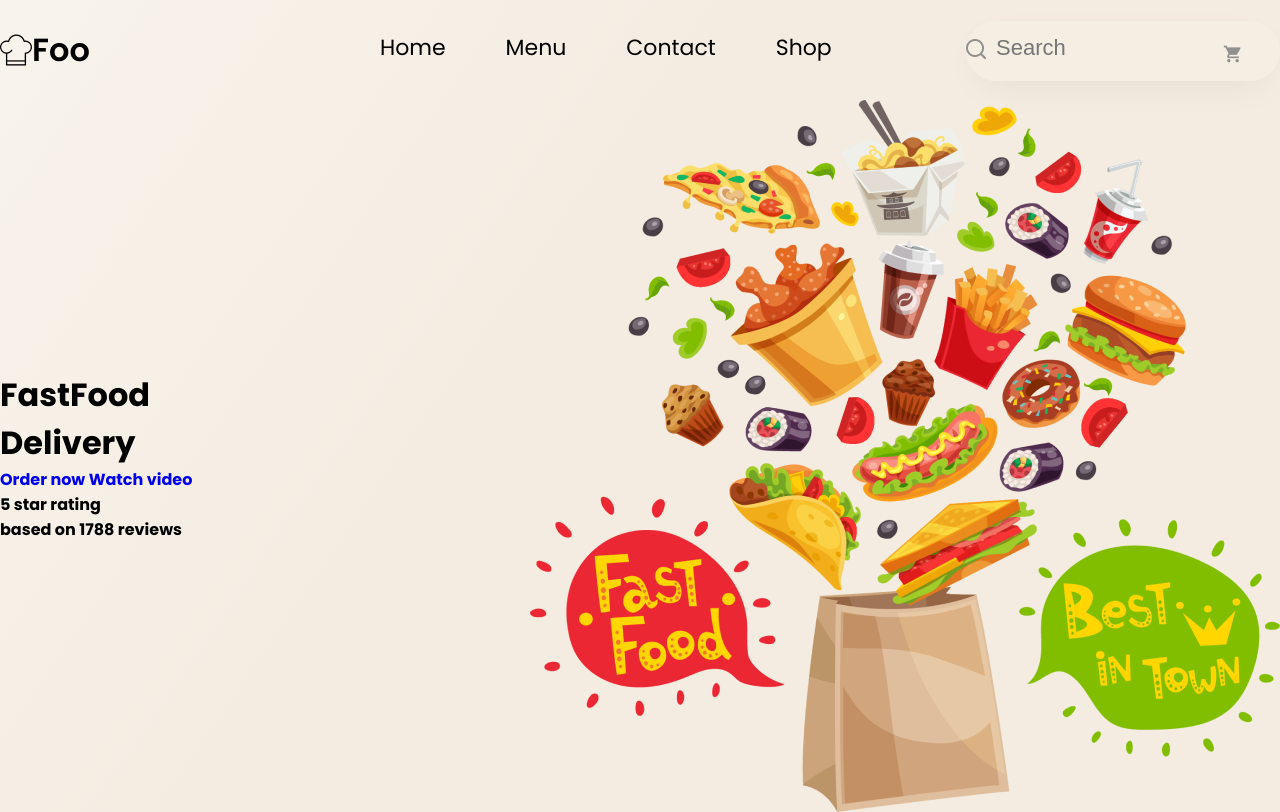
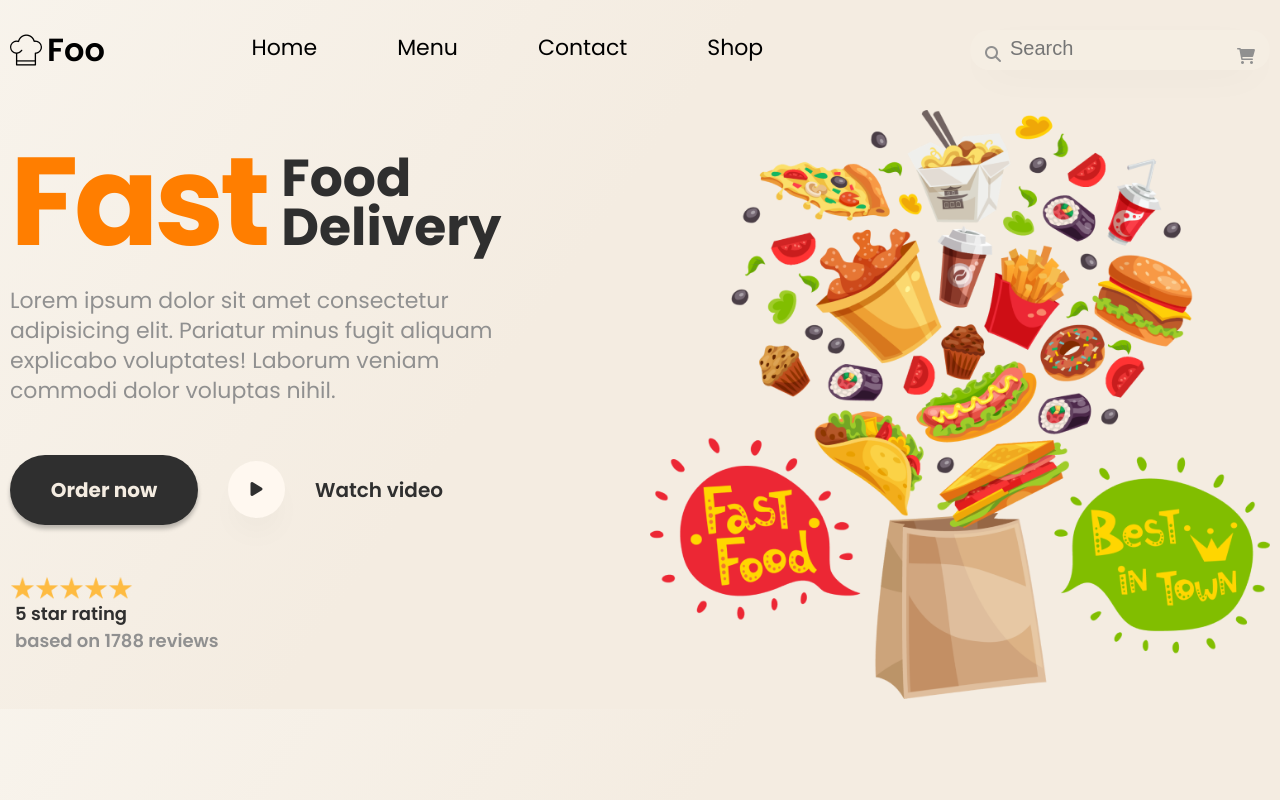
Before and after one commit to Marycorreia12/Responsive-Food-Landing-page, a plain HTML site: page index.html in a window 1280 px wide. Drawn offline with Linux system fonts and the light colour scheme; a web font is replaced by a local one.

Commit message:
home section

```diff
--- a/assets/css/style.css
+++ b/assets/css/style.css
@@ -8,17 +8,19 @@
 :root {
     --primary-color: #FF7E00;
     --secondary-color: #F4ECE1;
-    --black: #000000;
+    --black-primary: #000000;
+    --black-secondary: #2F2F2F;
     --white: #ffffff;
     --gray: #909090;
   }
 
   .container{
-      max-width: 1300px;
+      max-width: 1340px;
       margin: 0 auto;
       display: flex;
       justify-content: space-between;
       align-items: center;
+      flex-wrap: wrap;
   }
 
   a{
@@ -31,7 +33,9 @@
 
   img{
       display: block;
+      object-fit: cover;
       width: 100%;
+      height: 100%;
   }
 
   body{
@@ -45,8 +49,8 @@
 
   #header{
       line-height: 100px;
+      padding: 0 10px;
   }
-
 
   #header .logo{
     display: inline-flex;
@@ -56,6 +60,7 @@
   #header .logo img{
     width: 32px;
     height: 32px;
+    margin-right: 5px;
   }
 
   #header .logo span{
@@ -65,19 +70,11 @@
     line-height: 44px;
   }
 
-  #header .nav{
-      display: flex;
-      align-items: center;
-      justify-content: space-between;
-      width: 900px;
-  }
-
   #header .nav ul{
     display: flex;
     align-items: center;
     justify-content: space-between;
 }
-
 
 #header .nav ul li{
   margin-right: 60px;
@@ -85,54 +82,177 @@
 
 
 #header .nav ul li a{
-   color: var(--black);
+   color: var(--black-primary);
    font-size: 22px;
    line-height: 20px;
    font-weight: normal;
+   padding: 10px;
   }
 
-  #header .nav .input-group{
-    position: relative;
+  #header .nav ul li a:hover{
+      color: var(--white);
+      background-color: var(--primary-color);
+      border-radius: 10px;
+      transition: 0.5s linear;
   }
 
+#header #input-group{
+    width: 300px;
+    height: 40px;
+    position: relative;
+}
 
-#header .nav .input-group input{
+#header #input-group input{
+    width: 100%;
+    height: 100%;
     background: rgba(255, 249, 240, 0.1);
     box-shadow: 0px 12px 40px -16px rgba(0, 0, 0, 0.1);
     border-radius: 30px;
-    width: 314px;
-    height: 60px;
     border: none;
     outline: none;
+    display: flex;
+    align-items: center;
+}
+
+#header #input-group input:focus{
+    border: 3px solid var(--primary-color);
+    transition: .5s ease-in-out;
+}
+
+#header #input-group label{
+    position: absolute;
+    width: 18px !important;
+    height: 18px !important;
+    left: 5%;
+    top: 40%;
+    color: var(--gray);
+}
+
+#header #input-group i{
+    position: absolute;
+    right: 5%;
+    top: 45%;
+    color: var(--gray);
 }
 
 
-#header .nav .input-group::before{
-    content: url('/img/Vector_1.png');
-    position: absolute;
-    left: 0;
-    top: 4%;
-    color: var(--gray);
-    width: 18px;
-    height: 18px;
-}
-
-
-#header .nav .input-group::after{
-    content: url('/img/Vector.png');
-    position: absolute;
-    right: 12.5%;
-    top: 8.33%;
-    bottom: 8.33%;
-
-}
-
-#header .nav .input-group input::placeholder{
+#header #input-group input::placeholder{
     font-style: normal;
     font-weight: 400;
-    font-size: 22px;
-    line-height: 94.8%;
-    padding-left: 30px;
+    font-size: 20px;
+    padding-left: 40px;
 }
 
 /* Home starts */
+
+#home .content{
+    flex: 1 1 300px;
+    padding: 10px;
+}
+
+#home .content .title h1{
+    color: #2F2F2F;
+    color: var(--black-secondary);
+    font-size: 52px;
+    line-height: 49px;
+    display: inline-flex;
+    align-items: center;
+    gap: 15px;
+}
+
+#home .content .title span{
+    color: var(--primary-color);
+    font-size: 125px;
+    line-height: 120px;
+    letter-spacing: -0.035em;
+}
+
+#home .content .text{
+    font-weight: 400;
+    font-size: 22px;
+    line-height: 30px;
+    color: var(--gray);
+    margin: 24px 6px 49px 0;
+    width: 500px;
+}
+
+#home .content .buttons{
+    display: flex;
+    align-items: center;
+    gap: 30px;
+    margin-bottom: 50px;
+}
+
+#home .content .buttons .btn{
+    display: block;
+    background-color: var(--black-secondary);
+    width: 188px;
+    height: 70px;
+    box-shadow: 0px 4px 4px rgba(0, 0, 0, 0.25);
+    border-radius: 84px;
+    color: var(--secondary-color);
+    font-size: 20px;
+    line-height: 70px;
+    text-align: center;
+}
+
+#home .content .buttons .btn:hover{
+    color: var(--black-secondary);
+    background-color: var(--secondary-color);
+    transition: 0.5s linear;
+}
+
+#home .content .buttons .play{
+    display: block;
+    width: 57px;
+    height: 57px;
+    border-radius: 50%;
+    background: #FFF8F0;
+    box-shadow: 0px 20px 36px -16px rgba(0, 0, 0, 0.1);
+    position: relative;
+}
+
+#home .content .buttons .play i{
+    line-height: 57px;
+    text-align: center;
+    color: #2F2F2F;
+    position: absolute;
+    top: 0;
+    left: 50%;
+    transform: translateX(-50%);
+   /* transform: rotate(90deg); */
+}
+
+#home .content .buttons .watch{
+    font-weight: 600;
+    font-size: 20px;
+    line-height: 18px;
+    color: #2F2F2F;
+}
+
+#home .content .ranking{
+    width: 255px;
+    height: 92px;
+}
+
+#home .content .ranking .star{
+    display: flex;
+    height: 25.375px;
+    width: 26.25px;
+}
+
+#home .content .ranking p{
+    color: var(--gray);
+    font-weight: 600;
+    font-size: 18px;
+    margin-left: 5px;
+}
+
+#home .content .ranking span{
+    color: var(--black-secondary);
+}
+
+#home .image{
+    flex: 1 1 300px;
+    padding: 10px;
+}
--- a/index.html
+++ b/index.html
@@ -26,10 +26,12 @@
                     <li><a href="#">Shop</a></li>
                 </ul>
             </nav>
-            <div class="input-group">
-                <input type="search" placeholder="Search">
-            </div>
         </div>
+        <form id="input-group">
+                <input type="search" placeholder="Search" id="search-box">
+                <label for="search-box" class="fas fa-search"></label>
+                <i class="fa-solid fa-cart-shopping"></i>
+        </form>
     </header>
 
     <!-- Header ends-->
@@ -40,15 +42,24 @@
             <div class="title">
                 <h1><span>Fast</span>Food<br>Delivery</h1>
             </div>
+            <div class="text">
+                <p>Lorem ipsum dolor sit amet consectetur adipisicing elit. Pariatur minus fugit aliquam explicabo voluptates! Laborum veniam commodi dolor voluptas nihil.</p>
+            </div>
             <div class="buttons">
-                <a href="#">Order now</a>
-                <a href="#"></a>
-                <a href="#">Watch video</a>
+                <a class="btn" href="#">Order now</a>
+                <a class="play" href="#"><i class="fa-solid fa-play"></i></a>
+                <a class="watch" href="#">Watch video</a>
             </div>
             <div class="ranking">
-                <i></i>
-                <p>5 star rating</p>
-                <p>based on 1788 reviews</p>
+                <div class="star">
+                    <img src="/img/emojione_star.png" alt="">
+                    <img src="/img/emojione_star.png" alt="">
+                    <img src="/img/emojione_star.png" alt="">
+                    <img src="/img/emojione_star.png" alt="">
+                    <img src="/img/emojione_star.png" alt="">
+                </div>
+                <p><span>5 star rating<br></span>based on 1788 reviews</p>
+
             </div>
         </div>
         <div class="image">
```
Also changed, not shown: img/17372 [Converted] 1.jpg (deleted), img/Search.png (added), img/emojione_star.png (added).
